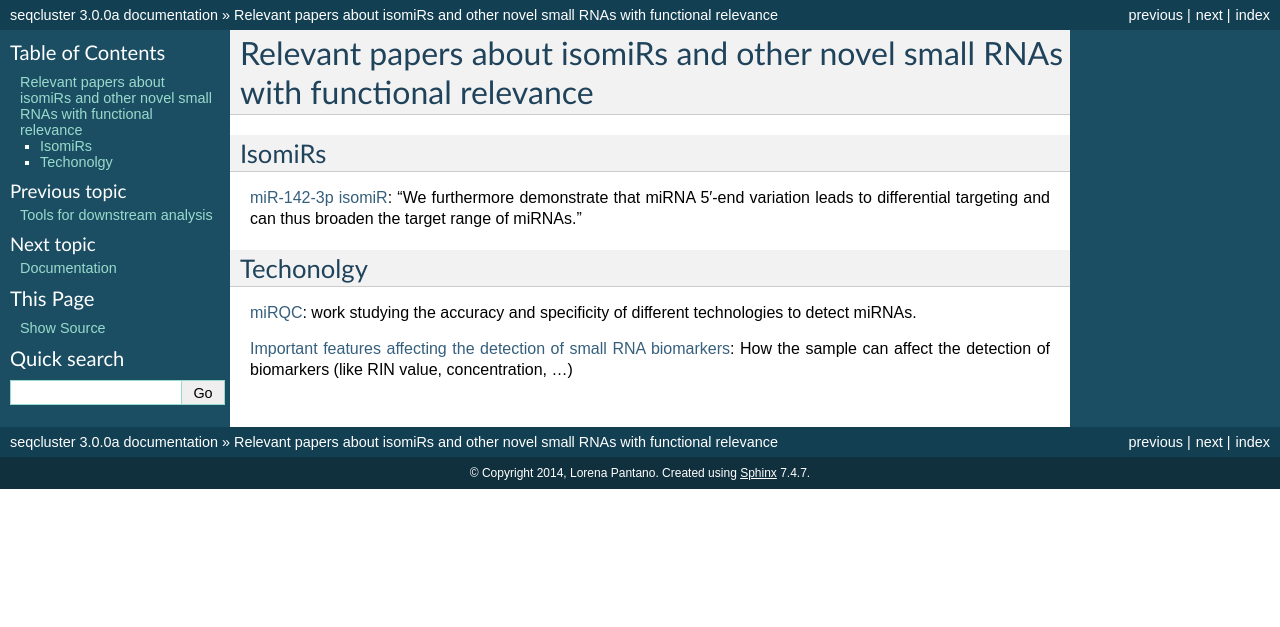
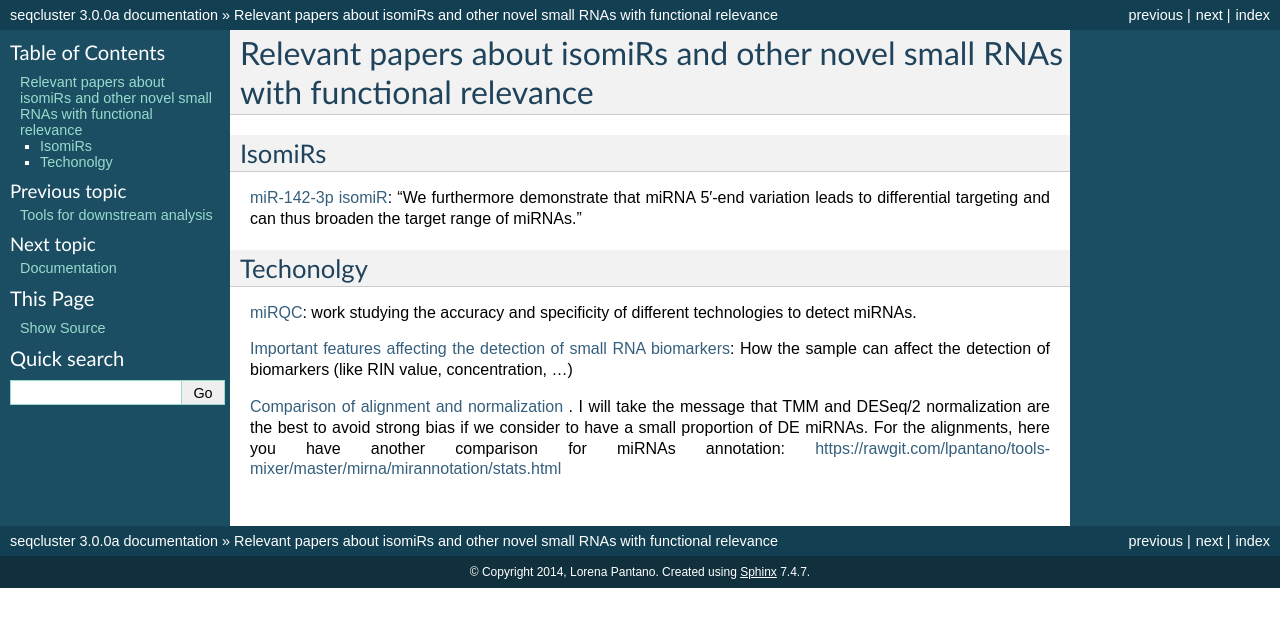
Before and after one commit to lpantano/seqcluster, a Sphinx documentation site: the page built from doc/source/literature.rst, in a window 1280 px wide. Shown: the top 627 px of the page. Built offline with Sphinx 7.4.7, drawn with Linux system fonts in a browser that asks for light colours.

Commit message:
Update literature.rst

```diff
--- a/doc/source/literature.rst
+++ b/doc/source/literature.rst
@@ -18,3 +18,5 @@ Techonolgy
 `miRQC <http://www.nature.com.ezp-prod1.hul.harvard.edu/nmeth/journal/v11/n8/full/nmeth.3014.html>`_: work studying the accuracy and specificity of different technologies to detect miRNAs.
 
 `Important features affecting the detection of small RNA biomarkers <http://www.ncbi.nlm.nih.gov/pmc/articles/PMC4487992/>`_: How the sample can affect the detection of biomarkers (like RIN value, concentration, ...)
+
+`Comparison of alignment and normalization <http://bib.oxfordjournals.org/content/early/2015/04/17/bib.bbv019.full>`_ . I will take the message that TMM and DESeq/2 normalization are the best to avoid strong bias if we consider to have a small proportion of DE miRNAs. For the alignments, here you have another comparison for miRNAs annotation: https://rawgit.com/lpantano/tools-mixer/master/mirna/mirannotation/stats.html
```
